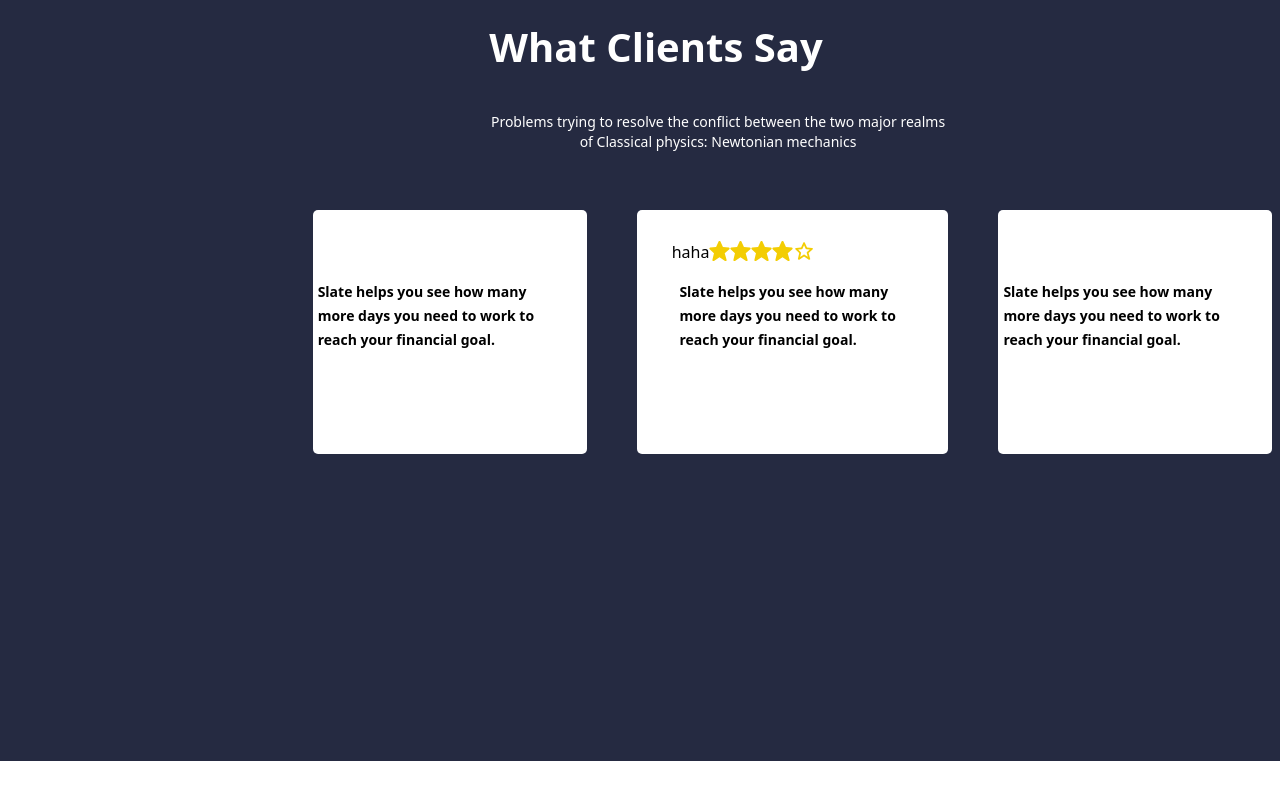
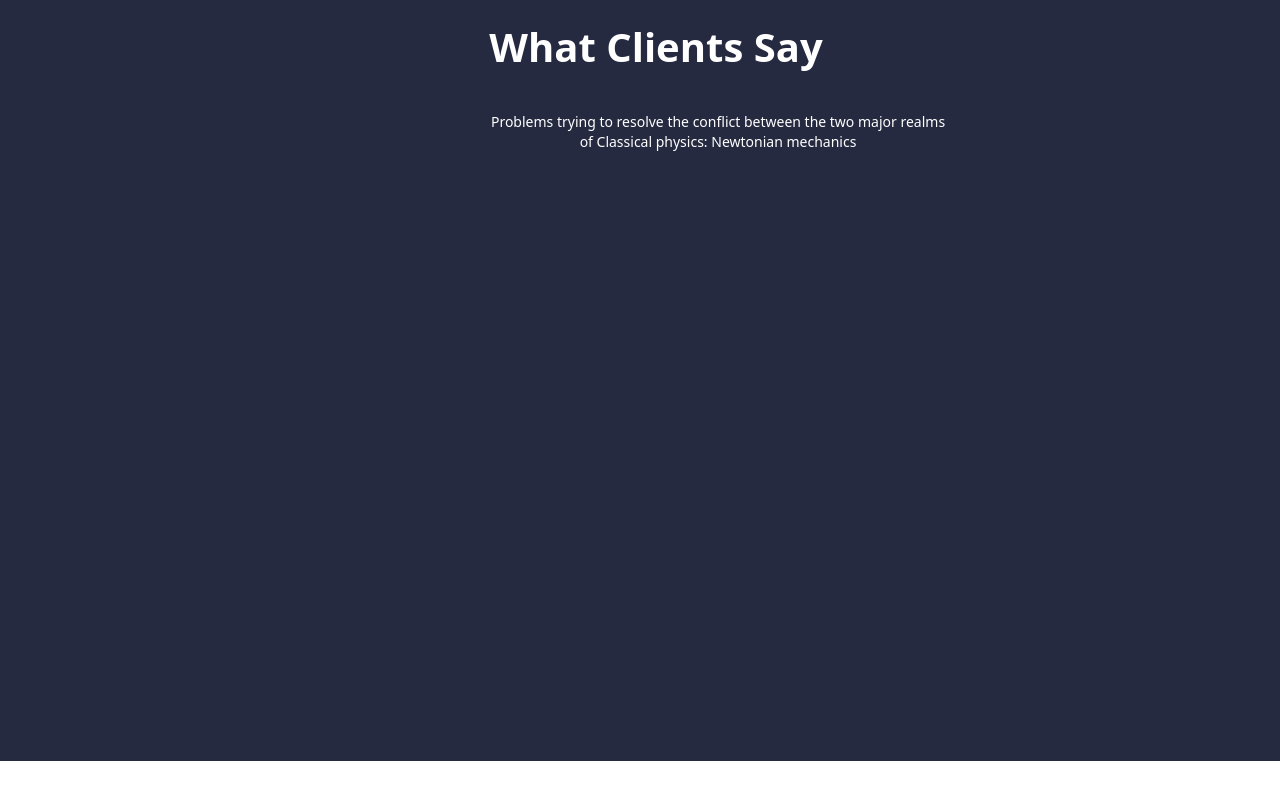
Before and after one commit to MANIZABAYO-Elie/K-Marketer, a website: page public/index.html in a window 1280 px wide. Shown: the part 2658-3458 px from the top of the page. Drawn offline with Linux system fonts and the light colour scheme.

Commit message:
file committed

```diff
--- a/public/index.html
+++ b/public/index.html
@@ -194,57 +194,11 @@
 
         </div>
         <div class="flex flex-rows mt-[-230px] gap-[0px] justify-center">
-            <div class="flex  bg-white w-[327px] h-[244px] boder-[1px] pt-[30px]  pb-[30px]  pl-[35px] pr-[35px] mr-[50px] rounded-[5px]">
-                <div class="">
-                    <img src="../images/Vector.svg" class="h-[22.01px] w-[22.01px]">
-                    <img src="../images/Vector.svg" class="h-[22.01px] w-[22.01px]">
-                    <img src="../images/Vector.svg" class="h-[22.01px] w-[22.01px]">
-                    <img src="../images/Vector.svg" class="h-[22.01px] w-[22.01px]">
-                    <img src="../images/icn bx-star.svg" class="h-[22.01px] w-[22.01px]">
-                </div>
-                <div>
-                    <h6 class="w-[234px] h-[72px] font-Montserrat text-[14px] font-[600] leading-[24px] pt-[40px] ml-[-30px] ">
-                        Slate helps you see how many
-                       more days you need to work to
-                       reach your financial goal.
-                    </h6>
-                </div>
-            </div>
-            <div class="flex  bg-white w-[327px] h-[244px] boder-[1px] pt-[30px]  pb-[30px]  pl-[35px] pr-[35px] mr-[50px] rounded-[5px]">
-                <div class="flex">
-                    <h1>haha</h1>
-                    <img src="../images/Vector.svg" class="h-[22.01px] w-[22.01px]">
-                    <img src="../images/Vector.svg" class="h-[22.01px] w-[22.01px]">
-                    <img src="../images/Vector.svg" class="h-[22.01px] w-[22.01px]">
-                    <img src="../images/Vector.svg" class="h-[22.01px] w-[22.01px]">
-                    <img src="../images/icn bx-star.svg" class="h-[22.01px] w-[22.01px]">
 
-                </div>
-                <div>
-                    <h6 class="w-[234px] h-[72px] font-Montserrat text-[14px] font-[600] leading-[24px] pt-[40px] ml-[-30px] ">
-                        Slate helps you see how many
-                       more days you need to work to
-                       reach your financial goal.
-                    </h6>
-                </div>
-            </div>
-            <div class="flex  bg-white w-[327px] h-[244px] boder-[1px] pt-[30px]  pb-[30px]  pl-[35px] pr-[35px] mr-[50px] rounded-[5px]">
-                <div class="flex">
-                    <img src="../images/Vector.svg" class="h-[22.01px] w-[22.01px]">
-                    <img src="../images/Vector.svg" class="h-[22.01px] w-[22.01px]">
-                    <img src="../images/Vector.svg" class="h-[22.01px] w-[22.01px]">
-                    <img src="../images/Vector.svg" class="h-[22.01px] w-[22.01px]">
-                    <img src="../images/icn bx-star.svg"class="h-[22.01px] w-[22.01px]">
-                </div>
-                <div>
-                    <h6 class="w-[234px] h-[72px] font-Montserrat text-[14px] font-[600] leading-[24px] pt-[40px] ml-[-30px] ">
-                        Slate helps you see how many
-                       more days you need to work to
-                       reach your financial goal.
-                    </h6>
-                </div>
-            </div>
+
+
+
+
 
         </div>
-
 </section>
```
Also changed, not shown: images/filter.png (added), src/style.css.
